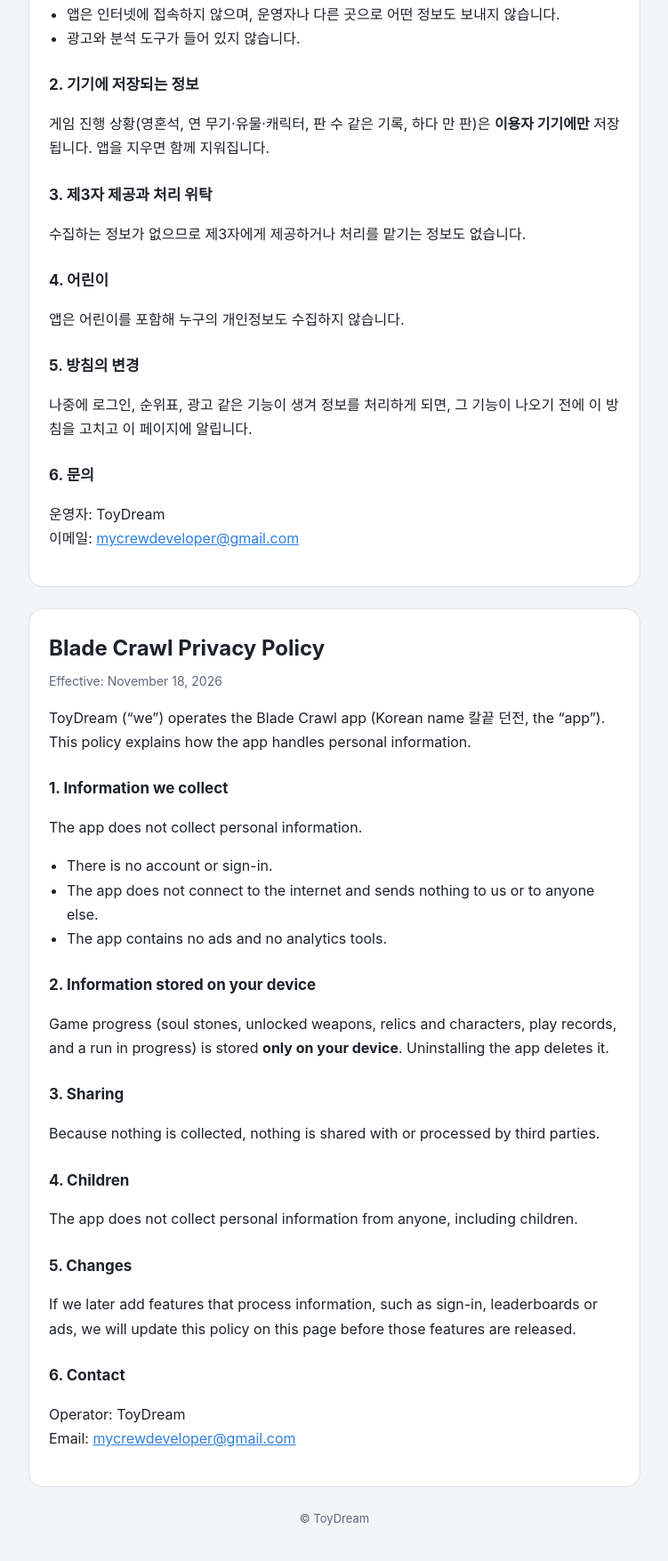
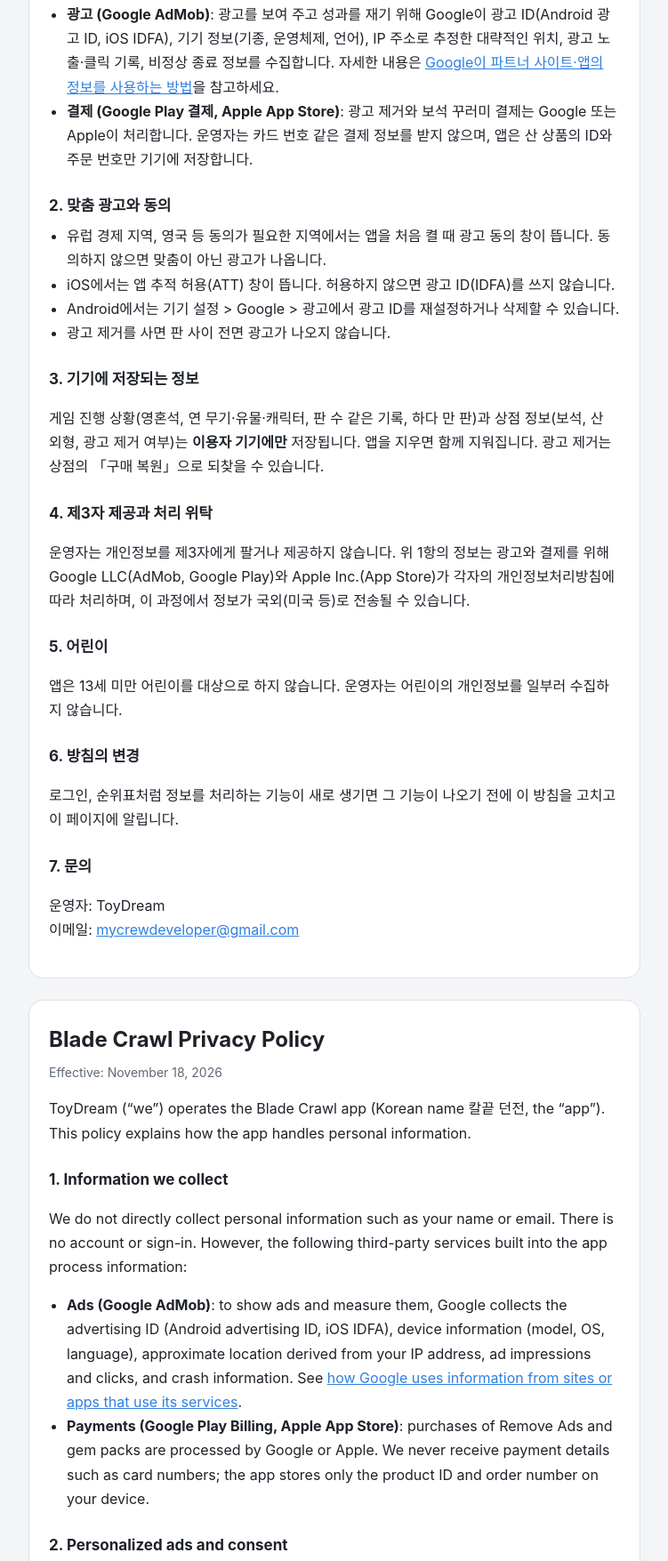
Before and after one commit to herokt/herokt.github.io, a plain HTML site: page bladecrawl/privacy.html in a window 1280 px wide. Shown: the part 390-2145 px from the top of the page at 89% size, without its empty margins (264-1015 px from the left). Drawn offline with Linux system fonts and the light colour scheme.

Commit message:
칼끝 던전 개인정보처리방침: 광고(AdMob)·인앱 결제 반영

```diff
--- a/bladecrawl/privacy.html
+++ b/bladecrawl/privacy.html
@@ -34,26 +34,33 @@
     <p>ToyDream(이하 “운영자”)은 칼끝 던전 앱(영문명 Blade Crawl, 이하 “앱”)을 운영하면서 이용자의 개인정보를 다음과 같이 처리합니다.</p>
 
     <h2>1. 수집하는 개인정보</h2>
-    <p>앱은 개인정보를 수집하지 않습니다.</p>
+    <p>운영자는 이용자의 이름, 이메일 같은 개인정보를 직접 수집하지 않습니다. 회원 가입이나 로그인이 없습니다. 다만 앱에 들어 있는 아래 외부 서비스가 정보를 처리합니다.</p>
     <ul>
-      <li>회원 가입이나 로그인이 없습니다.</li>
-      <li>앱은 인터넷에 접속하지 않으며, 운영자나 다른 곳으로 어떤 정보도 보내지 않습니다.</li>
-      <li>광고와 분석 도구가 들어 있지 않습니다.</li>
+      <li><strong>광고 (Google AdMob)</strong>: 광고를 보여 주고 성과를 재기 위해 Google이 광고 ID(Android 광고 ID, iOS IDFA), 기기 정보(기종, 운영체제, 언어), IP 주소로 추정한 대략적인 위치, 광고 노출·클릭 기록, 비정상 종료 정보를 수집합니다. 자세한 내용은 <a href="https://policies.google.com/technologies/partner-sites">Google이 파트너 사이트·앱의 정보를 사용하는 방법</a>을 참고하세요.</li>
+      <li><strong>결제 (Google Play 결제, Apple App Store)</strong>: 광고 제거와 보석 꾸러미 결제는 Google 또는 Apple이 처리합니다. 운영자는 카드 번호 같은 결제 정보를 받지 않으며, 앱은 산 상품의 ID와 주문 번호만 기기에 저장합니다.</li>
     </ul>
 
-    <h2>2. 기기에 저장되는 정보</h2>
-    <p>게임 진행 상황(영혼석, 연 무기·유물·캐릭터, 판 수 같은 기록, 하다 만 판)은 <strong>이용자 기기에만</strong> 저장됩니다. 앱을 지우면 함께 지워집니다.</p>
+    <h2>2. 맞춤 광고와 동의</h2>
+    <ul>
+      <li>유럽 경제 지역, 영국 등 동의가 필요한 지역에서는 앱을 처음 켤 때 광고 동의 창이 뜹니다. 동의하지 않으면 맞춤이 아닌 광고가 나옵니다.</li>
+      <li>iOS에서는 앱 추적 허용(ATT) 창이 뜹니다. 허용하지 않으면 광고 ID(IDFA)를 쓰지 않습니다.</li>
+      <li>Android에서는 기기 설정 &gt; Google &gt; 광고에서 광고 ID를 재설정하거나 삭제할 수 있습니다.</li>
+      <li>광고 제거를 사면 판 사이 전면 광고가 나오지 않습니다.</li>
+    </ul>
 
-    <h2>3. 제3자 제공과 처리 위탁</h2>
-    <p>수집하는 정보가 없으므로 제3자에게 제공하거나 처리를 맡기는 정보도 없습니다.</p>
+    <h2>3. 기기에 저장되는 정보</h2>
+    <p>게임 진행 상황(영혼석, 연 무기·유물·캐릭터, 판 수 같은 기록, 하다 만 판)과 상점 정보(보석, 산 외형, 광고 제거 여부)는 <strong>이용자 기기에만</strong> 저장됩니다. 앱을 지우면 함께 지워집니다. 광고 제거는 상점의 「구매 복원」으로 되찾을 수 있습니다.</p>
 
-    <h2>4. 어린이</h2>
-    <p>앱은 어린이를 포함해 누구의 개인정보도 수집하지 않습니다.</p>
+    <h2>4. 제3자 제공과 처리 위탁</h2>
+    <p>운영자는 개인정보를 제3자에게 팔거나 제공하지 않습니다. 위 1항의 정보는 광고와 결제를 위해 Google LLC(AdMob, Google Play)와 Apple Inc.(App Store)가 각자의 개인정보처리방침에 따라 처리하며, 이 과정에서 정보가 국외(미국 등)로 전송될 수 있습니다.</p>
 
-    <h2>5. 방침의 변경</h2>
-    <p>나중에 로그인, 순위표, 광고 같은 기능이 생겨 정보를 처리하게 되면, 그 기능이 나오기 전에 이 방침을 고치고 이 페이지에 알립니다.</p>
+    <h2>5. 어린이</h2>
+    <p>앱은 13세 미만 어린이를 대상으로 하지 않습니다. 운영자는 어린이의 개인정보를 일부러 수집하지 않습니다.</p>
 
-    <h2>6. 문의</h2>
+    <h2>6. 방침의 변경</h2>
+    <p>로그인, 순위표처럼 정보를 처리하는 기능이 새로 생기면 그 기능이 나오기 전에 이 방침을 고치고 이 페이지에 알립니다.</p>
+
+    <h2>7. 문의</h2>
     <p>운영자: ToyDream<br>이메일: <a href="mailto:mycrewdeveloper@gmail.com">mycrewdeveloper@gmail.com</a></p>
   </section>
 
@@ -63,26 +70,33 @@
     <p>ToyDream (“we”) operates the Blade Crawl app (Korean name 칼끝 던전, the “app”). This policy explains how the app handles personal information.</p>
 
     <h2>1. Information we collect</h2>
-    <p>The app does not collect personal information.</p>
+    <p>We do not directly collect personal information such as your name or email. There is no account or sign-in. However, the following third-party services built into the app process information:</p>
     <ul>
-      <li>There is no account or sign-in.</li>
-      <li>The app does not connect to the internet and sends nothing to us or to anyone else.</li>
-      <li>The app contains no ads and no analytics tools.</li>
+      <li><strong>Ads (Google AdMob)</strong>: to show ads and measure them, Google collects the advertising ID (Android advertising ID, iOS IDFA), device information (model, OS, language), approximate location derived from your IP address, ad impressions and clicks, and crash information. See <a href="https://policies.google.com/technologies/partner-sites">how Google uses information from sites or apps that use its services</a>.</li>
+      <li><strong>Payments (Google Play Billing, Apple App Store)</strong>: purchases of Remove Ads and gem packs are processed by Google or Apple. We never receive payment details such as card numbers; the app stores only the product ID and order number on your device.</li>
     </ul>
 
-    <h2>2. Information stored on your device</h2>
-    <p>Game progress (soul stones, unlocked weapons, relics and characters, play records, and a run in progress) is stored <strong>only on your device</strong>. Uninstalling the app deletes it.</p>
+    <h2>2. Personalized ads and consent</h2>
+    <ul>
+      <li>In regions that require consent, such as the EEA and the UK, a consent form appears the first time you open the app. If you do not consent, you will see non-personalized ads.</li>
+      <li>On iOS, the App Tracking Transparency prompt appears. If you do not allow tracking, the IDFA is not used.</li>
+      <li>On Android, you can reset or delete your advertising ID in Settings &gt; Google &gt; Ads.</li>
+      <li>Buying Remove Ads turns off interstitial ads between runs.</li>
+    </ul>
 
-    <h2>3. Sharing</h2>
-    <p>Because nothing is collected, nothing is shared with or processed by third parties.</p>
+    <h2>3. Information stored on your device</h2>
+    <p>Game progress (soul stones, unlocked weapons, relics and characters, play records, and a run in progress) and shop data (gems, owned skins, whether ads are removed) are stored <strong>only on your device</strong>. Uninstalling the app deletes them. Remove Ads can be recovered with “Restore purchases” in the shop.</p>
 
-    <h2>4. Children</h2>
-    <p>The app does not collect personal information from anyone, including children.</p>
+    <h2>4. Sharing</h2>
+    <p>We do not sell or share personal information. The information in section 1 is processed by Google LLC (AdMob, Google Play) and Apple Inc. (App Store) under their own privacy policies for ads and payments, and may be transferred outside your country (for example, to the United States).</p>
 
-    <h2>5. Changes</h2>
-    <p>If we later add features that process information, such as sign-in, leaderboards or ads, we will update this policy on this page before those features are released.</p>
+    <h2>5. Children</h2>
+    <p>The app is not directed to children under 13, and we do not knowingly collect personal information from children.</p>
 
-    <h2>6. Contact</h2>
+    <h2>6. Changes</h2>
+    <p>If we add features that process information, such as sign-in or leaderboards, we will update this policy on this page before those features are released.</p>
+
+    <h2>7. Contact</h2>
     <p>Operator: ToyDream<br>Email: <a href="mailto:mycrewdeveloper@gmail.com">mycrewdeveloper@gmail.com</a></p>
   </section>
 
```
